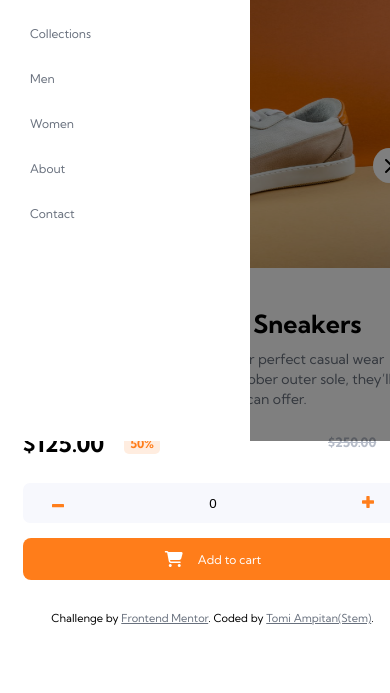
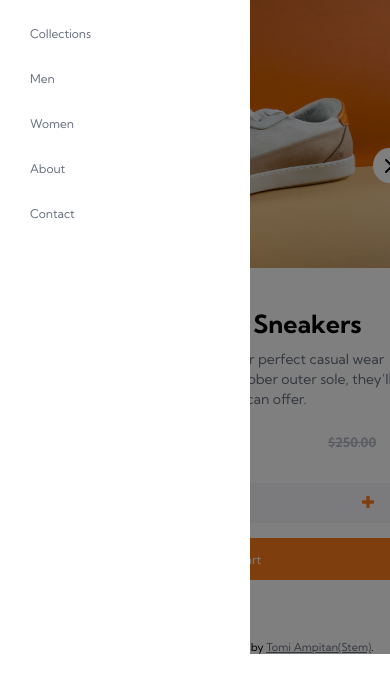
Before and after one commit to Tomi-Stem/E-commerce-Product-Page, a plain HTML site: page index.html in a window 390 px wide. Both pictures are taken after a click on the button 28 px from the left and 23 px from the top of the page. Shown: the part 59-752 px from the top of the page. Drawn offline with Linux system fonts and the light colour scheme.

Commit message:
Add files via upload

```diff
--- a/style.css
+++ b/style.css
@@ -459,7 +459,7 @@ main {
 
     .overflow {
         width: 26.56rem;
-        height: 500px;
+        height: 44.56rem;
     }
 
     nav {
@@ -492,7 +492,7 @@ main {
         display: none;
         position: absolute;
         width: 250px;
-        height: 500px;
+        height: 44.56rem;
         top: 0;
         left: 0;
         background-color: white;
@@ -670,7 +670,7 @@ main {
     }
 
     .attribution {
-        margin-top: 1px;
+        margin-top: 30px;
     }
 
 }
```
